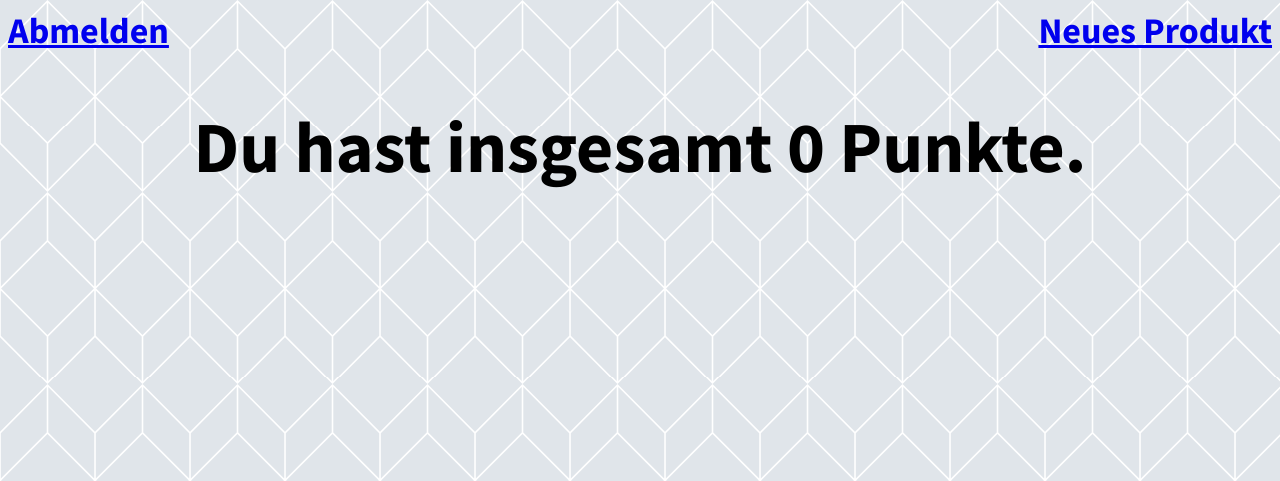
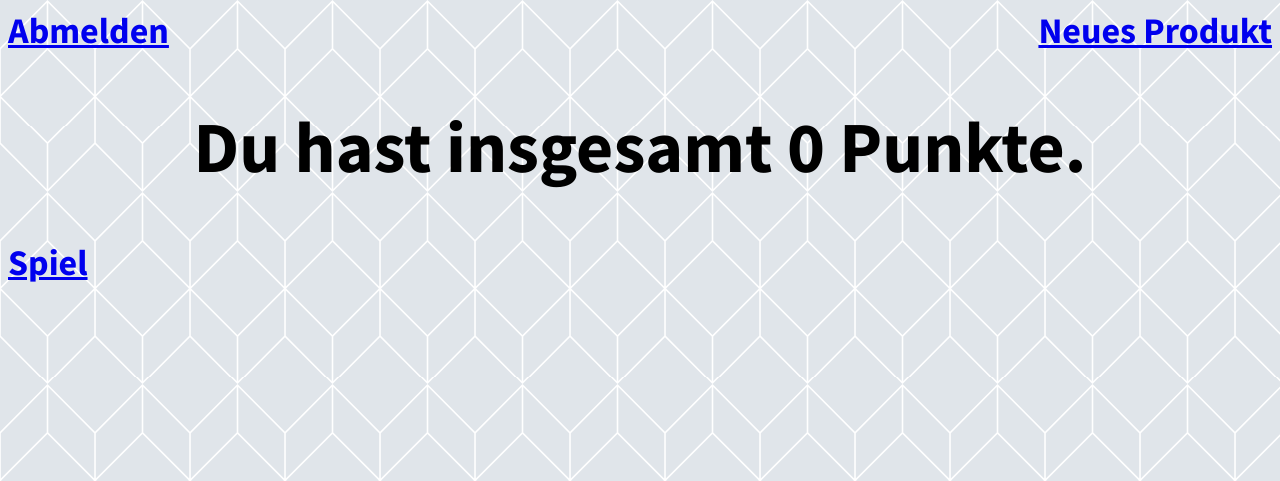
Before and after one commit to MHD-Team/MHD-Main, a Flask app: page / in a window 1280 px wide. Shown: the top 481 px of the page. Run offline with Flask 2, Linux system fonts and the light colour scheme; a user stored in the database is signed in; data comes from the database, SQL or seed files in the repository.

Commit message:
Neuer Button Spiele

```diff
--- a/templates/punkte.html
+++ b/templates/punkte.html
@@ -21,5 +21,9 @@
         <h1>
             Du hast insgesamt {{total}} Punkte.
         </h1>
+        <div class=spiel>
+            <a href="logout">
+                Spiel
+            </a>
     </body>
 </html>
```
